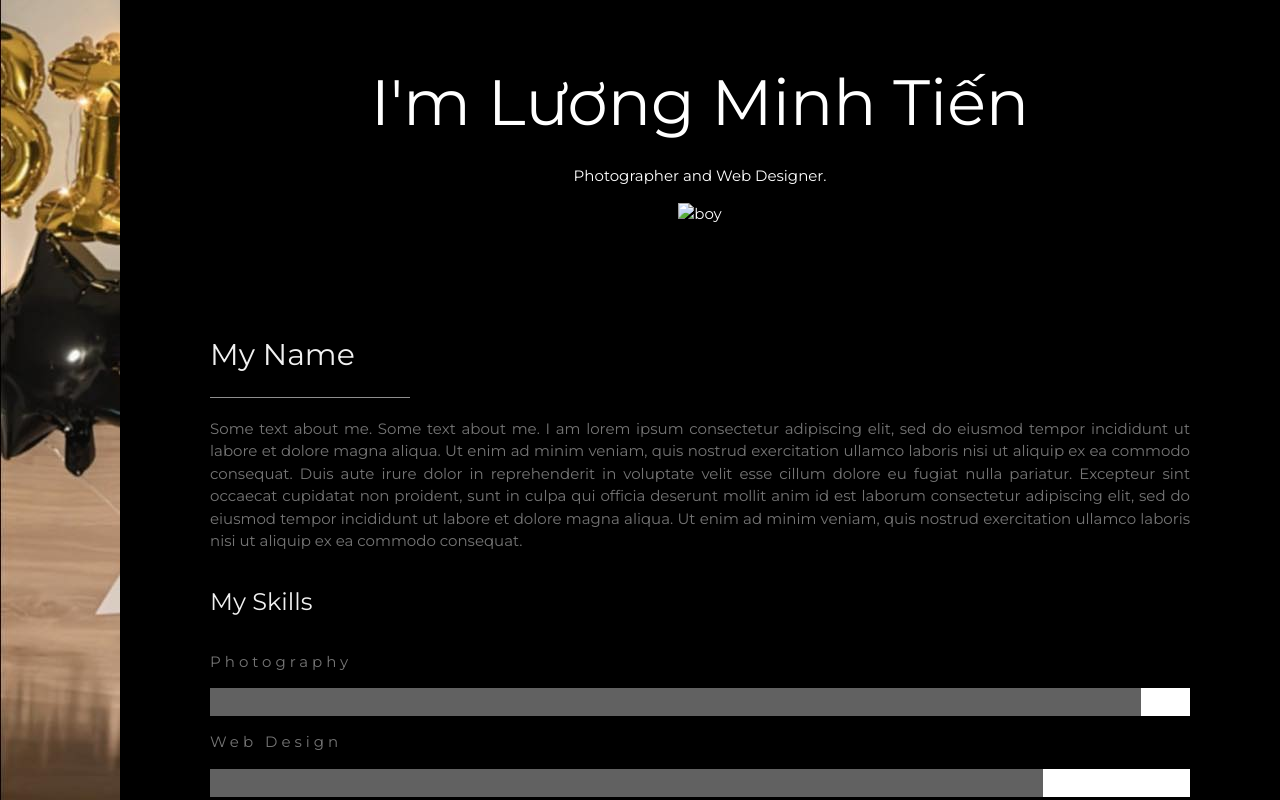
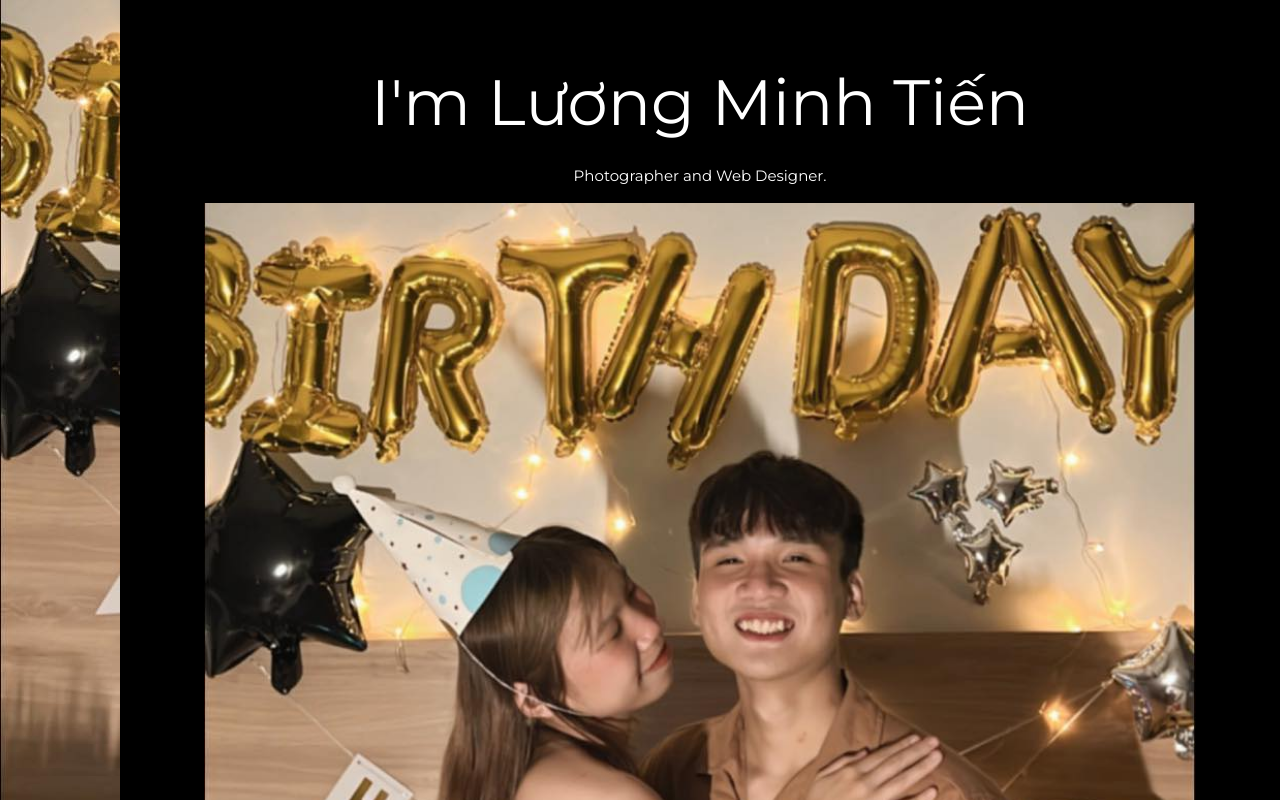
Before and after one commit to luongtien872003/web_pro, a plain HTML site: page index.html in a window 1280 px wide. Shown: the top 800 px of the page. Drawn offline with nearby package versions, Linux system fonts and the light colour scheme.

Commit message:
Update index.html

```diff
--- a/index.html
+++ b/index.html
@@ -23,7 +23,7 @@ body, h1,h2,h3,h4,h5,h6 {font-family: "Montserrat", sans-serif}
 <!-- Icon Bar (Sidebar - hidden on small screens) -->
 <nav class="w3-sidebar w3-bar-block w3-small w3-hide-small w3-center">
   <!-- Avatar image in top left corner -->
-  <img src="https://github.com/luongtien872003/web_pro/blob/main/294402522_1235503040602687_4519839986483984891_n.jpg" alt="Mô tả của ảnh">
+  <img src="https://github.com/luongtien872003/web_pro/blob/main/294402522_1235503040602687_4519839986483984891_n.jpg?raw=true" alt="Mô tả của ảnh">
   <a href="#" class="w3-bar-item w3-button w3-padding-large w3-black">
     <i class="fa fa-home w3-xxlarge"></i>
     <p>HOME</p>
@@ -58,7 +58,7 @@ body, h1,h2,h3,h4,h5,h6 {font-family: "Montserrat", sans-serif}
   <header class="w3-container w3-padding-32 w3-center w3-black" id="home">
     <h1 class="w3-jumbo"><span class="w3-hide-small">I'm</span> Lương Minh Tiến </h1>
     <p>Photographer and Web Designer.</p>
-    <img src="/img/294402522_1235503040602687_4519839986483984891_n.jpg" alt="boy" class="w3-image" width="992" height="1108">
+    <img src="https://github.com/luongtien872003/web_pro/blob/main/294402522_1235503040602687_4519839986483984891_n.jpg?raw=true" alt="boy" class="w3-image" width="992" height="1108">
   </header>
 
   <!-- About Section -->
```
